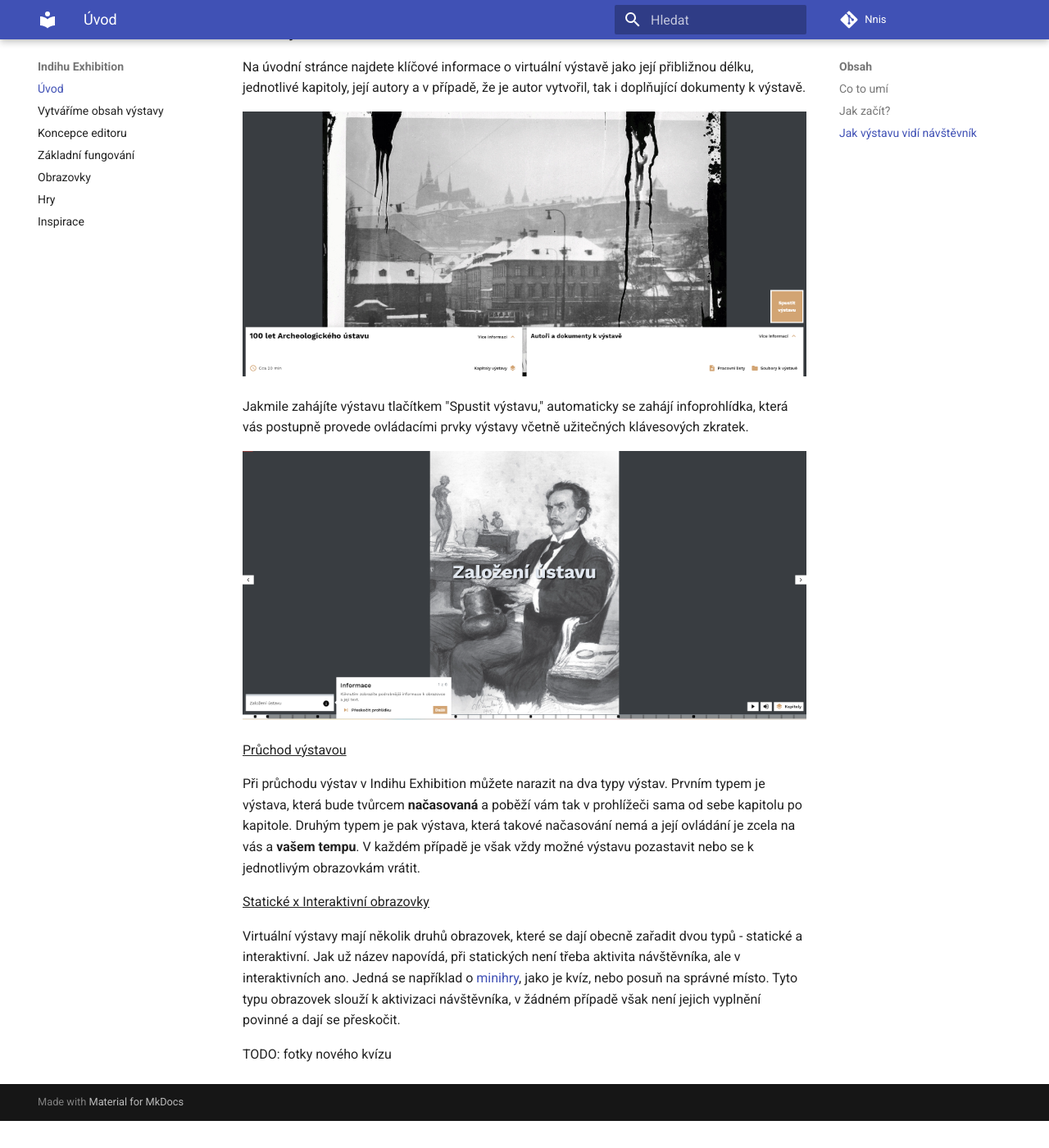
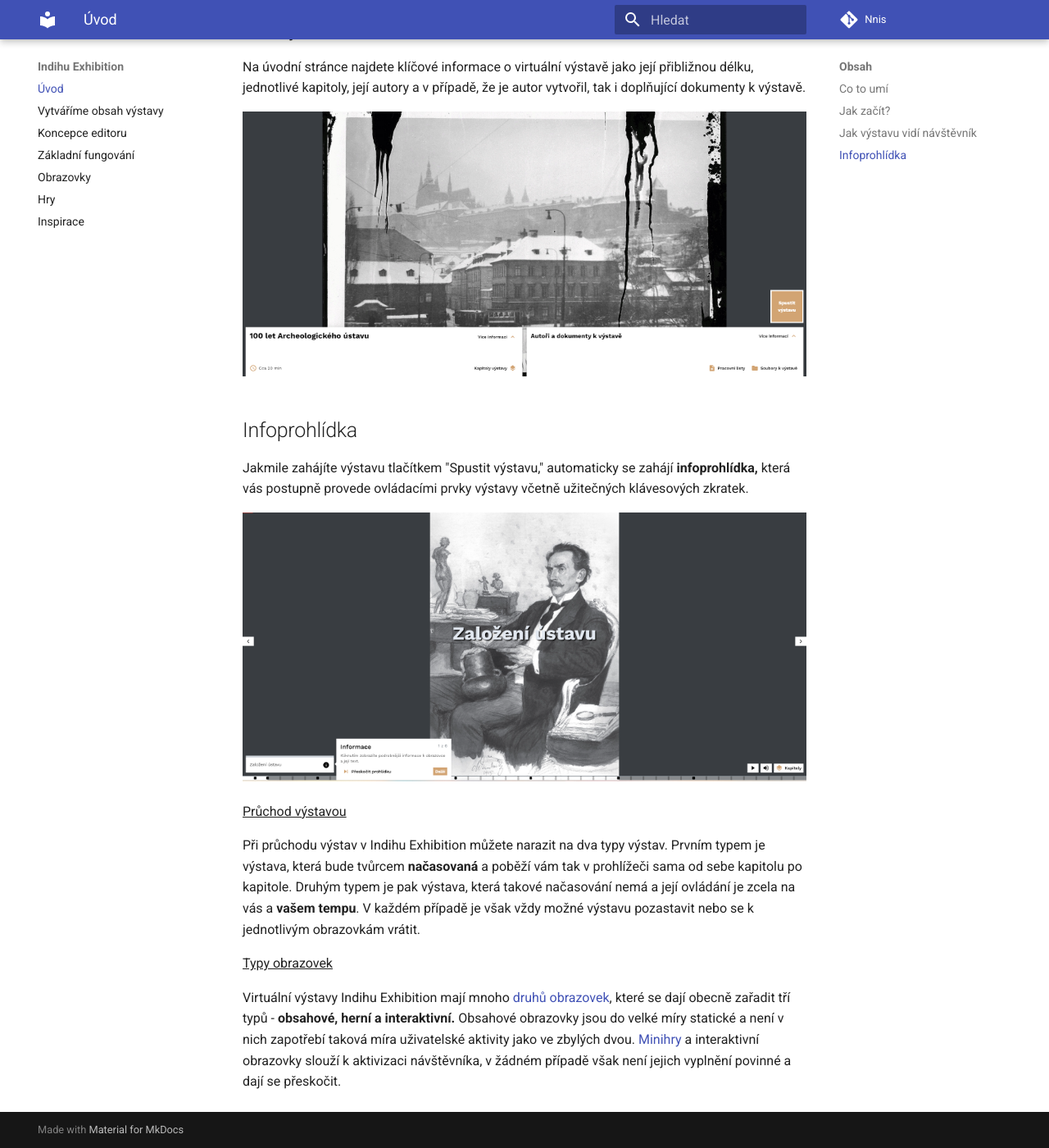
Before and after one commit to nnis/indihu-manual, an MkDocs documentation site: the page built from docs/index.md, in a window 1280 px wide and 1400 px high, scrolled down 1422 px. Shown: the whole window at 82% size. Built offline with MkDocs 1.6.1 and Material for MkDocs 9.7.7, drawn with Linux system fonts in a browser that asks for light colours; before the commit the page ends 2789 px from its top, so only the background shows below that.

Commit message:
formátování.done

```diff
--- a/docs/index.md
+++ b/docs/index.md
@@ -49,7 +49,9 @@ Na úvodní stránce najdete klíčové informace o virtuální výstavě jako j
 
 ![](img/start-vystavy-new.png)
 
-Jakmile zahájíte výstavu tlačítkem "Spustit výstavu," automaticky se zahájí infoprohlídka, která vás postupně provede ovládacími prvky výstavy včetně užitečných klávesových zkratek.
+## Infoprohlídka
+
+Jakmile zahájíte výstavu tlačítkem "Spustit výstavu," automaticky se zahájí **infoprohlídka,** která vás postupně provede ovládacími prvky výstavy včetně užitečných klávesových zkratek.
 
 
 ![](img/infoprohlídka.png)
@@ -58,8 +60,6 @@ Jakmile zahájíte výstavu tlačítkem "Spustit výstavu," automaticky se zahá
 
 Při průchodu výstav v Indihu Exhibition můžete narazit na dva typy výstav. Prvním typem je výstava, která bude tvůrcem **načasovaná** a poběží vám tak v prohlížeči sama od sebe kapitolu po kapitole. Druhým typem je pak výstava, která takové načasování nemá a její ovládání je zcela na vás a **vašem tempu**. V každém případě je však vždy možné výstavu pozastavit nebo se k jednotlivým obrazovkám vrátit.
 
-<ins>Statické x Interaktivní obrazovky
+<ins>Typy obrazovek
 
-Virtuální výstavy mají několik druhů obrazovek, které se dají obecně zařadit dvou typů - statické a interaktivní. Jak už název napovídá, při statických není třeba aktivita návštěvníka, ale v interaktivních ano. Jedná se například o [minihry](minihry.md), jako je kvíz, nebo posuň na správné místo. Tyto typu obrazovek slouží k aktivizaci návštěvníka, v žádném případě však není jejich vyplnění povinné a dají se přeskočit.
-
-TODO: fotky nového kvízu
+Virtuální výstavy Indihu Exhibition mají mnoho [druhů obrazovek](obrazovky.md), které se dají obecně zařadit tří typů - **obsahové, herní a interaktivní.**  Obsahové obrazovky jsou do velké míry statické a není v nich zapotřebí taková míra uživatelské aktivity jako ve zbylých dvou. [Minihry](minihry.md) a interaktivní obrazovky slouží k aktivizaci návštěvníka, v žádném případě však není jejich vyplnění povinné a dají se přeskočit.
```
